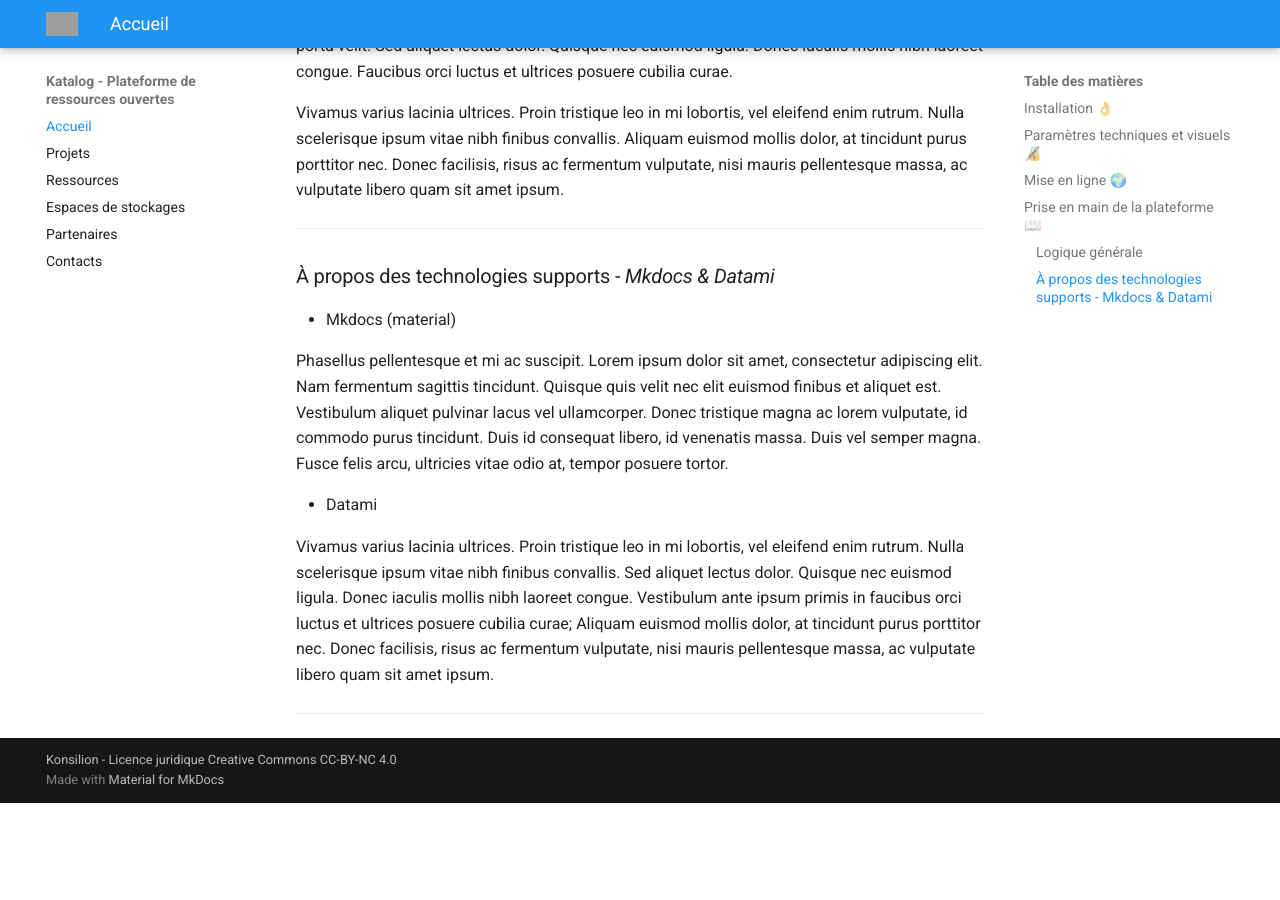
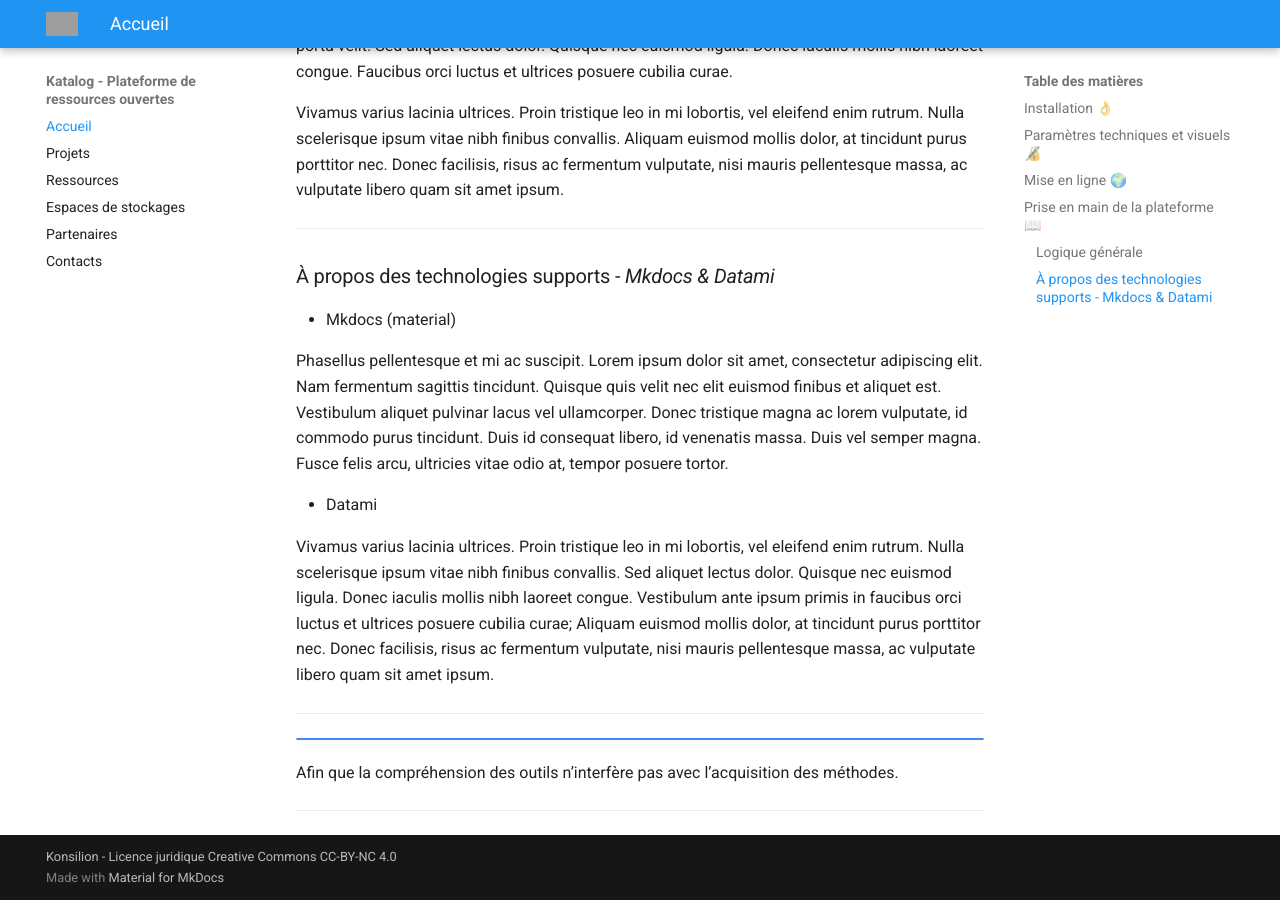
Before and after one commit to Konsilion/katalog-template, an MkDocs documentation site: the page built from docs/index.md, in a window 1280 px wide and 900 px high, scrolled down 1463 px. Built offline with MkDocs 1.6.1 and Material for MkDocs 9.7.7, drawn with Linux system fonts in a browser that asks for light colours; before the commit the page ends 2266 px from its top, so only the background shows below that; grey boxes are pictures that could not be loaded.

Commit message:
Update index.md

```diff
--- a/docs/index.md
+++ b/docs/index.md
@@ -58,6 +58,12 @@ Vivamus varius lacinia ultrices. Proin tristique leo in mi lobortis, vel eleifen
 Sed aliquet lectus dolor. Quisque nec euismod ligula. Donec iaculis mollis nibh laoreet congue. Vestibulum ante ipsum primis in faucibus orci luctus et ultrices posuere cubilia curae; Aliquam euismod mollis dolor, at tincidunt purus porttitor nec. Donec facilisis, risus ac fermentum vulputate, nisi mauris pellentesque massa, ac vulputate libero quam sit amet ipsum.
 
 
+---
+
+!!! note ""
+
+   Afin que la compréhension des outils n’interfère pas avec l’acquisition des méthodes.
+
 
 
 ---
```
